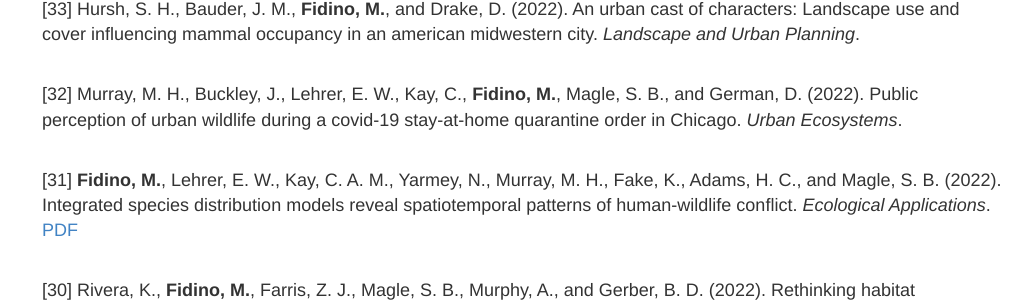
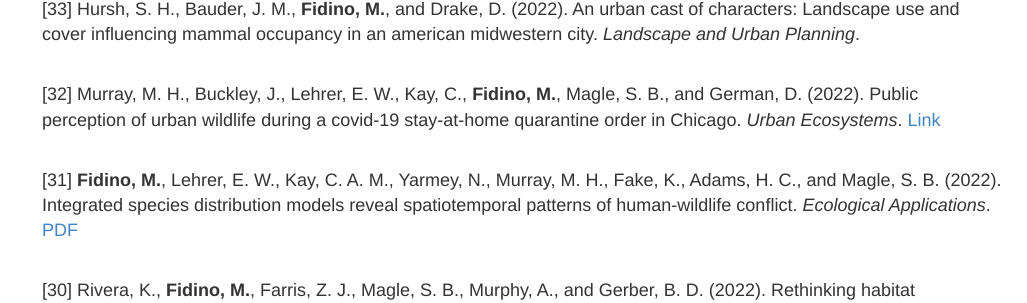
Before and after one commit to mfidino/mfidino.github.io, a Jekyll site: the page built from publications.md, in a window 1280 px wide and 900 px high, scrolled down 449 px. Shown: the part 150-453 px from the top of the window, without its empty margins (118-1145 px from the left). Built offline with Jekyll 4.4.1, drawn with Linux system fonts in a browser that asks for light colours.

Commit message:
Update publications.md

```diff
--- a/publications.md
+++ b/publications.md
@@ -20,7 +20,7 @@
 
 [33] Hursh, S. H., Bauder, J. M., **Fidino, M.**, and Drake, D. (2022). An urban cast of characters: Landscape use and cover influencing mammal occupancy in an american midwestern city. *Landscape and Urban Planning*.
 
-[32] Murray, M. H., Buckley, J., Lehrer, E. W., Kay, C., **Fidino, M.**, Magle, S. B., and German, D. (2022). Public perception of urban wildlife during a covid-19 stay-at-home quarantine order in Chicago. *Urban Ecosystems*.
+[32] Murray, M. H., Buckley, J., Lehrer, E. W., Kay, C., **Fidino, M.**, Magle, S. B., and German, D. (2022). Public perception of urban wildlife during a covid-19 stay-at-home quarantine order in Chicago. *Urban Ecosystems*. [Link](https://link.springer.com/article/10.1007/s11252-022-01284-x)
 
 [31] **Fidino, M.**, Lehrer, E. W., Kay, C. A. M., Yarmey, N., Murray, M. H., Fake, K., Adams, H. C., and Magle, S. B. (2022).  Integrated species distribution models reveal spatiotemporal patterns of human-wildlife conflict. *Ecological Applications*. [PDF](../public/Fidino_eco_apps_2022.pdf)
 
```
